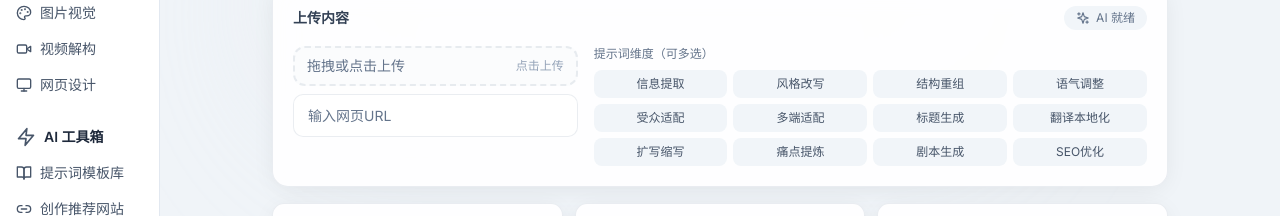
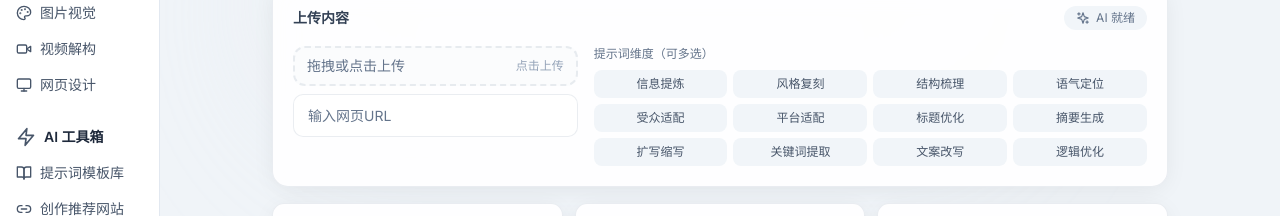
Before and after one commit to oxygen02/promptbox, a Next.js app: page / in a window 1280 px wide. Shown: the part 157-373 px from the top of the page. Built offline with nearby package versions, Linux system fonts and the light colour scheme.

Commit message:
feat: Update dimension tags with new categories

```diff
--- a/src/app/page.tsx
+++ b/src/app/page.tsx
@@ -63,10 +63,10 @@ const I18N = {
       { key: "web", label: "网页设计" },
     ],
     tags: {
-      text: ["信息提取", "风格改写", "结构重组", "语气调整", "受众适配", "多端适配", "标题生成", "翻译本地化", "扩写缩写", "痛点提炼", "剧本生成", "SEO优化"],
-      image: ["构图拆解", "色彩提取", "风格复刻", "氛围提炼", "光影分析", "主体描述", "细节增强", "场景重构", "隐喻解析", "流派适配", "缺陷修复", "商用适配"],
-      video: ["分镜分析", "叙事提炼", "风格统一", "文案提取", "节奏把控", "场景还原", "特效解析", "受众适配", "钩子设计", "多端适配", "二创改编"],
-      web: ["布局分析", "配色提取", "字体分析", "交互解析", "信息架构", "组件识别", "响应式分析", "品牌调性", "用户体验", "视觉层次", "竞品优化"],
+      text: ["信息提炼", "风格复刻", "结构梳理", "语气定位", "受众适配", "平台适配", "标题优化", "摘要生成", "扩写缩写", "关键词提取", "文案改写", "逻辑优化"],
+      image: ["构图分析", "色彩提取", "风格定位", "氛围营造", "光影质感", "主体突出", "细节强化", "场景还原", "元素拆解", "画质优化", "创意延伸", "风格融合"],
+      video: ["分镜拆解", "叙事梳理", "节奏控制", "画面风格", "转场特效", "旁白提炼", "场景还原", "镜头语言", "剪辑逻辑", "爆款钩子", "二创重构", "氛围塑造"],
+      web: ["布局结构", "配色规范", "字体排版", "交互逻辑", "信息层级", "组件复用", "响应适配", "品牌风格", "体验优化", "视觉引导", "界面复刻", "动效设计"],
     },
     uploadContent: "上传内容",
     aiReady: "AI 就绪",
```
